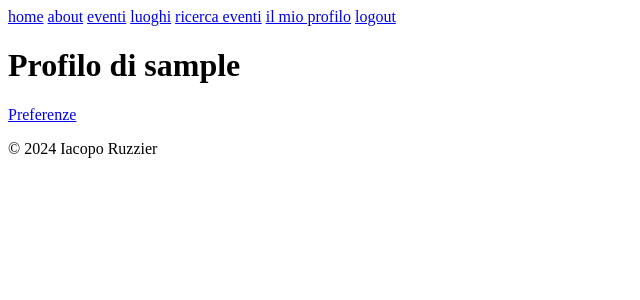
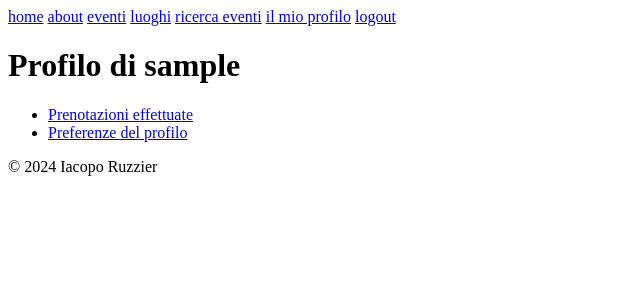
Before and after one commit to Hoolywear/tec_folklore_prj, a Django app: page /users/profile/ in a window 1280 px wide. Shown: the top 300 px of the page, without its empty margins (0-640 px from the left). Run offline with Django 4.2, Linux system fonts and the light colour scheme; the visitor is signed in with stand-in values (Sample User, id 1); parts of the project's set-up code (start-up, migrations or seed data) failed here and were passed over.

Commit message:
added profile_links.html template

```diff
--- a/users/templates/users/profile.html
+++ b/users/templates/users/profile.html
@@ -5,5 +5,5 @@
 {% block content %}
     <h1>Profilo di {{ user.username }}</h1>
 
-    <a href="{% url 'users:update_user' %}">Preferenze</a>
+    {% include 'users/profile_links.html' %}
 {% endblock %}
--- /dev/null
+++ b/users/templates/users/profile_links.html
@@ -0,0 +1,4 @@
+<ul>
+    <li><a href="{% url 'users:prenotazioni' %}">Prenotazioni effettuate</a></li>
+    <li><a href="{% url 'users:update_user' %}">Preferenze del profilo</a></li>
+</ul>
```
